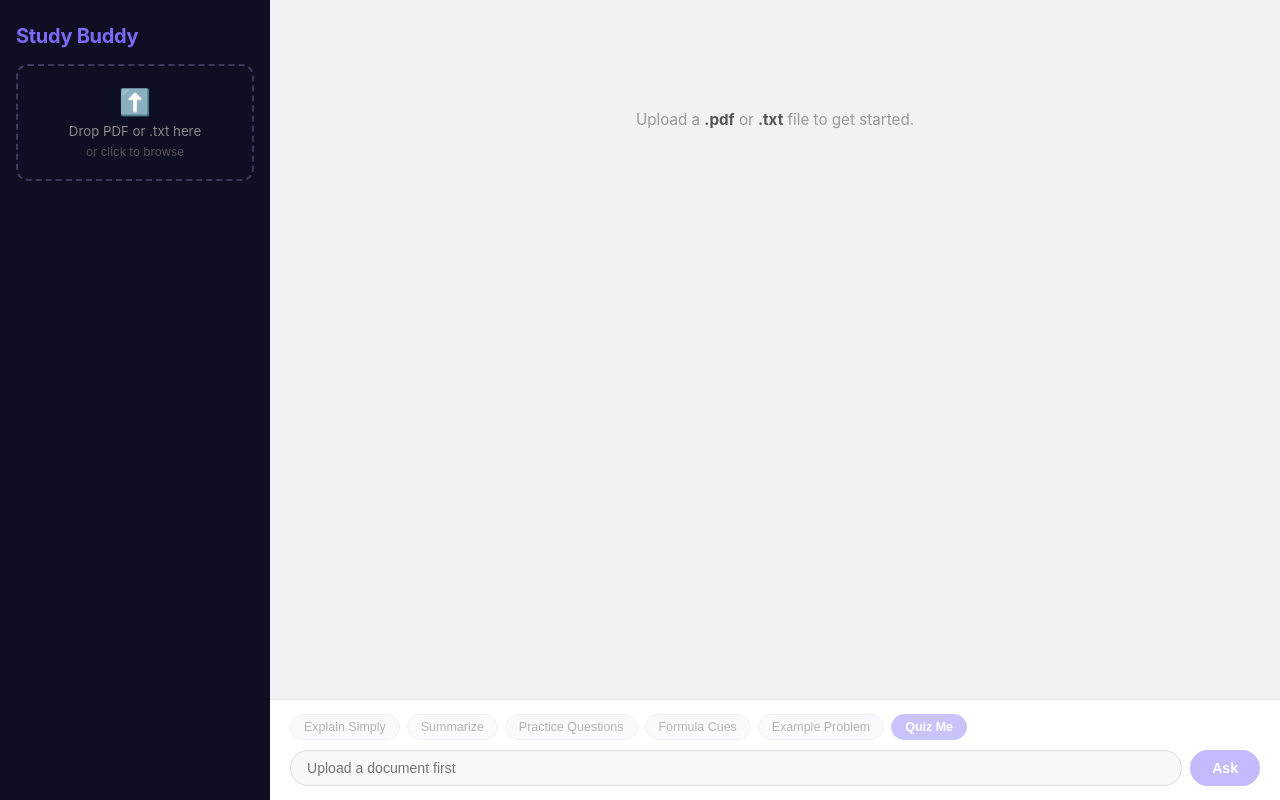
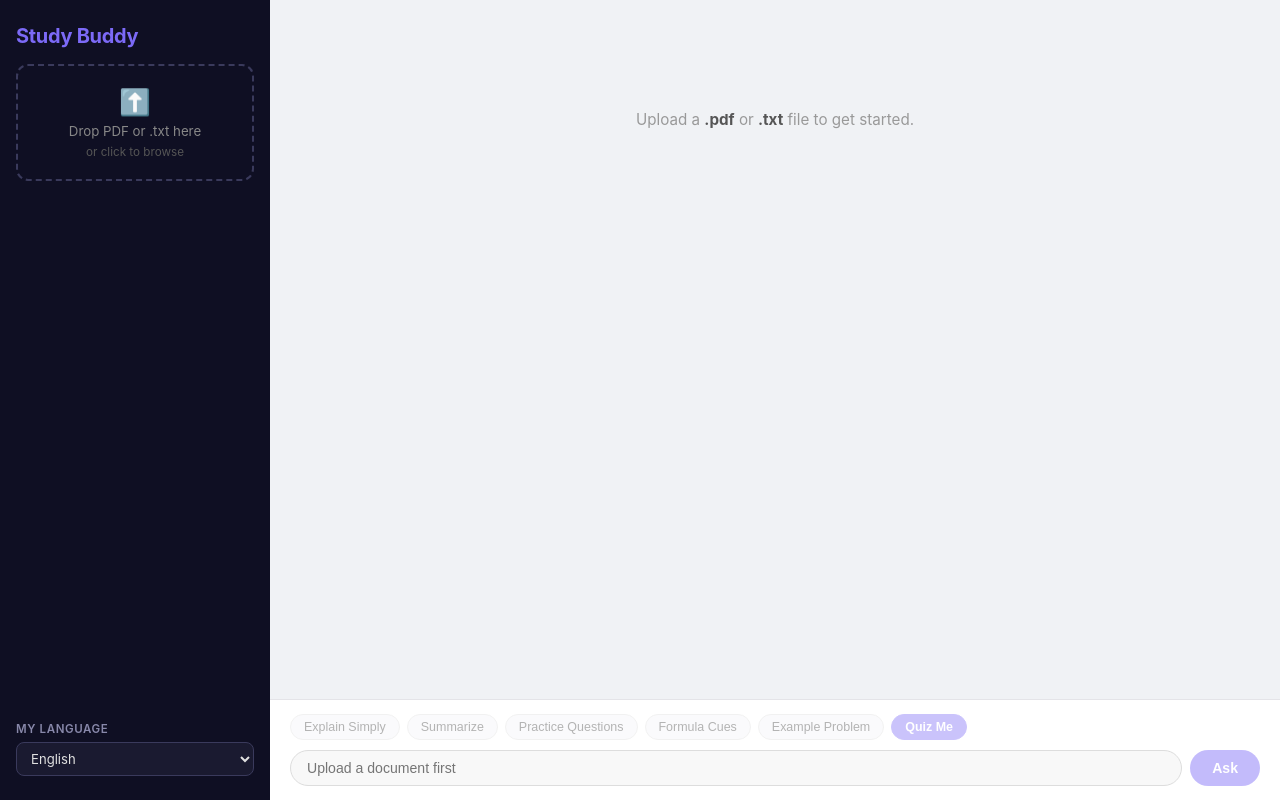
Before and after one commit to 1tangeth/study-buddy, a React (Vite) app in the folder frontend/: page / in a window 1280 px wide. Built offline with nearby package versions, Linux system fonts and the light colour scheme; what marked-katex-extension would draw is missing.

Commit message:
he AI now auto-detects the document's language and pairs it with the user's preference. English user + Korean doc → "English text (한국어 텍스트)". English user + English doc → English only, no bilingual clutter.
Fixed: Now applies latex format Math rendering in QuizMode:

```diff
--- a/frontend/src/App.css
+++ b/frontend/src/App.css
@@ -454,6 +454,7 @@ body {
 .grade-no:hover { background: #ffcdd2; }
 
 .reveal-explanation { font-size: 0.83rem; color: #555; line-height: 1.5; font-style: italic; }
+.reveal-explanation .md { font-size: inherit; color: inherit; line-height: inherit; }
 
 .quiz-next-btn {
   align-self: flex-start;
@@ -531,3 +532,36 @@ body {
   transition: background 0.13s, color 0.13s;
 }
 .back-to-chat-btn:hover { background: #7c6af7; color: #fff; }
+
+/* ── Language selector ────────────────────────── */
+.lang-selector {
+  display: flex;
+  flex-direction: column;
+  gap: 6px;
+  margin-top: auto;
+  padding-top: 8px;
+}
+
+.lang-label {
+  font-size: 0.72rem;
+  font-weight: 600;
+  color: #8888aa;
+  text-transform: uppercase;
+  letter-spacing: 0.6px;
+}
+
+.lang-select {
+  width: 100%;
+  background: #1a1a30;
+  color: #e0e0e0;
+  border: 1px solid #3a3a5c;
+  border-radius: 8px;
+  padding: 7px 10px;
+  font-size: 0.82rem;
+  font-family: inherit;
+  cursor: pointer;
+  outline: none;
+  transition: border-color 0.13s;
+  appearance: auto;
+}
+.lang-select:focus { border-color: #7c6af7; }
--- a/frontend/src/App.jsx
+++ b/frontend/src/App.jsx
@@ -1,13 +1,9 @@
 import { useEffect, useRef, useState } from 'react'
-import { marked } from 'marked'
-import markedKatex from 'marked-katex-extension'
+import { marked } from './lib/md.js'
 import 'katex/dist/katex.min.css'
 import './App.css'
 import { fetchQuiz, uploadFile } from './api.js'
 import QuizMode from './components/QuizMode.jsx'
-
-marked.use(markedKatex({ throwOnError: false, nonStandard: true }))
-marked.use({ breaks: true })
 import { useStream } from './hooks/useStream.js'
 
 const ACTIONS = [
@@ -28,6 +24,7 @@ export default function App() {
   const [quizData, setQuizData] = useState(null)
   const [quizLoading, setQuizLoading] = useState(false)
   const [quizError, setQuizError] = useState('')
+  const [quizLang, setQuizLang] = useState('english')
   const bottomRef = useRef(null)
   const inputRef = useRef(null)
   const { stream, streaming } = useStream()
@@ -59,7 +56,7 @@ export default function App() {
     setQuizLoading(true)
     setQuizError('')
     try {
-      const data = await fetchQuiz(doc.doc_id)
+      const data = await fetchQuiz(doc.doc_id, quizLang)
       setQuizData(data)
     } catch (e) {
       setQuizError(e.message)
@@ -125,6 +122,23 @@ export default function App() {
             <p className="preview-text">{doc.preview}…</p>
           </div>
         )}
+
+        <div className="lang-selector">
+          <label className="lang-label" htmlFor="quiz-lang">My language</label>
+          <select
+            id="quiz-lang"
+            className="lang-select"
+            value={quizLang}
+            onChange={e => setQuizLang(e.target.value)}
+          >
+            <option value="english">English</option>
+            <option value="japanese">Japanese</option>
+            <option value="korean">Korean</option>
+            <option value="chinese">Chinese</option>
+            <option value="spanish">Spanish</option>
+            <option value="french">French</option>
+          </select>
+        </div>
       </aside>
 
       <main className="chat-panel">
--- a/frontend/src/api.js
+++ b/frontend/src/api.js
@@ -7,11 +7,11 @@ export async function uploadFile(file) {
   return body
 }
 
-export async function fetchQuiz(docId) {
+export async function fetchQuiz(docId, language = 'english') {
   const res = await fetch('/api/quiz', {
     method: 'POST',
     headers: { 'Content-Type': 'application/json' },
-    body: JSON.stringify({ doc_id: docId }),
+    body: JSON.stringify({ doc_id: docId, language }),
   })
   const body = await res.json()
   if (!res.ok) throw new Error(body.detail || 'Quiz generation failed')
--- a/frontend/src/components/QuizMode.jsx
+++ b/frontend/src/components/QuizMode.jsx
@@ -1,4 +1,13 @@
 import { useState } from 'react'
+import { marked } from '../lib/md.js'
+
+function Inline({ text }) {
+  return <span dangerouslySetInnerHTML={{ __html: marked.parseInline(text || '') }} />
+}
+
+function Block({ text }) {
+  return <div className="md" dangerouslySetInnerHTML={{ __html: marked.parse(text || '') }} />
+}
 
 export default function QuizMode({ quiz, onExit }) {
   const [idx, setIdx] = useState(0)
@@ -68,7 +77,7 @@ export default function QuizMode({ quiz, onExit }) {
       </div>
 
       <div className="quiz-body">
-        <p className="quiz-question">{q.question}</p>
+        <p className="quiz-question"><Inline text={q.question} /></p>
 
         {isMCQ ? (
           <div className="mcq-options">
@@ -87,7 +96,7 @@ export default function QuizMode({ quiz, onExit }) {
                   disabled={submitted}
                   onClick={() => setSelected(opt)}
                 >
-                  {opt}
+                  <Inline text={opt} />
                 </button>
               )
             })}
@@ -119,12 +128,12 @@ export default function QuizMode({ quiz, onExit }) {
               <p className={`verdict ${selected === q.answer ? 'verdict-correct' : 'verdict-wrong'}`}>
                 {selected === q.answer
                   ? '✓ Correct!'
-                  : `✗ Incorrect — correct answer: ${q.answer}`}
+                  : <span>✗ Incorrect — correct answer: <Inline text={q.answer} /></span>}
               </p>
             ) : (
               <>
                 <div className="reveal-answer">
-                  <strong>Answer:</strong> {q.answer}
+                  <strong>Answer:</strong> <Inline text={q.answer} />
                 </div>
                 {selfGrade === null ? (
                   <div className="self-grade">
@@ -141,7 +150,7 @@ export default function QuizMode({ quiz, onExit }) {
                 )}
               </>
             )}
-            <p className="reveal-explanation">{q.explanation}</p>
+            <div className="reveal-explanation"><Block text={q.explanation} /></div>
             {showNext && (
               <button className="quiz-next-btn" onClick={handleNext}>
                 {idx + 1 < total ? 'Next Question →' : 'See Results'}
@@ -175,7 +184,7 @@ function ScoreScreen({ score, total, questions, scores, onExit }) {
         {questions.map((q, i) => (
           <div key={q.id} className={`score-row ${scores[i] ? 'row-correct' : 'row-wrong'}`}>
             <span className="row-icon">{scores[i] ? '✓' : '✗'}</span>
-            <span className="row-q">{q.question}</span>
+            <span className="row-q"><span dangerouslySetInnerHTML={{ __html: marked.parseInline(q.question || '') }} /></span>
           </div>
         ))}
       </div>
--- /dev/null
+++ b/frontend/src/lib/md.js
@@ -0,0 +1,5 @@
+import { marked } from 'marked'
+import markedKatex from 'marked-katex-extension'
+marked.use(markedKatex({ throwOnError: false, nonStandard: true }))
+marked.use({ breaks: true })
+export { marked }
```
Also changed, not shown: 2 other files (tests, documents, lock files or other folders).
